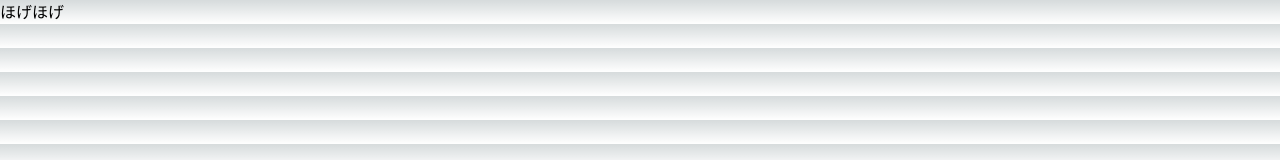
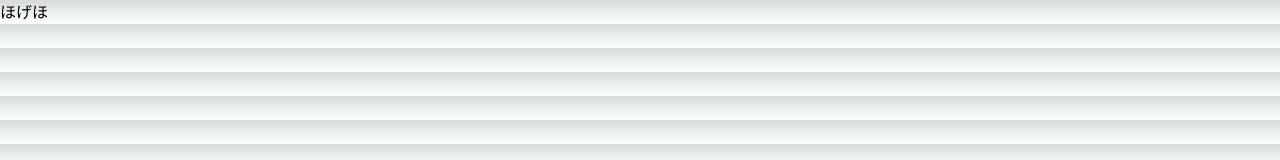
Before and after one commit to Ogame3334/Stego_LikeUE5, a Next.js app: page /connection in a window 1280 px wide. Shown: the top 160 px of the page. Built offline with nearby package versions, Linux system fonts and the light colour scheme.

Commit message:
適当な差分

```diff
--- a/src/app/connection/page.tsx
+++ b/src/app/connection/page.tsx
@@ -1,7 +1,7 @@
 export default function Main() {
     return (
         <>
-        ほげほげ
+        ほげほ
         </>
     )
 }
```
